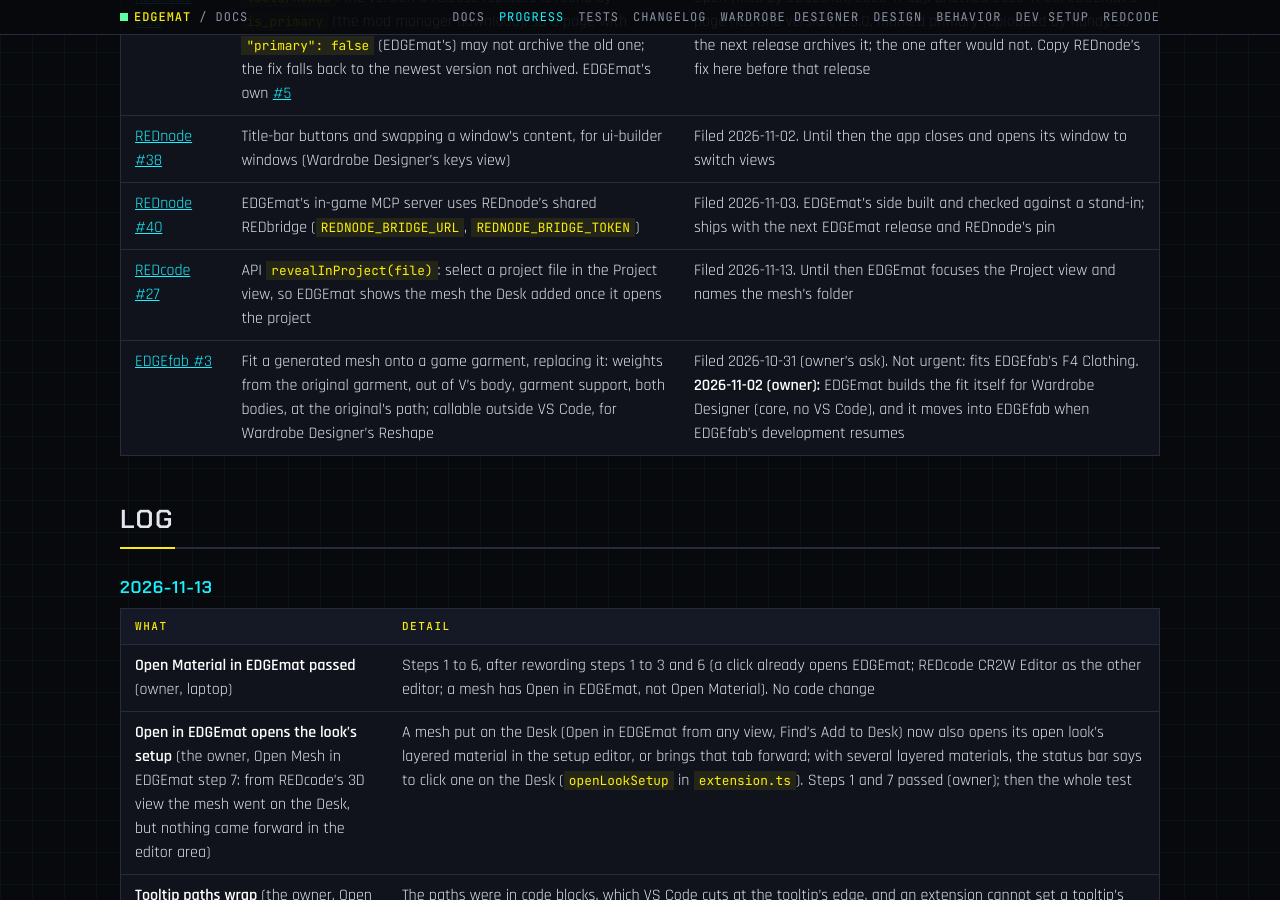
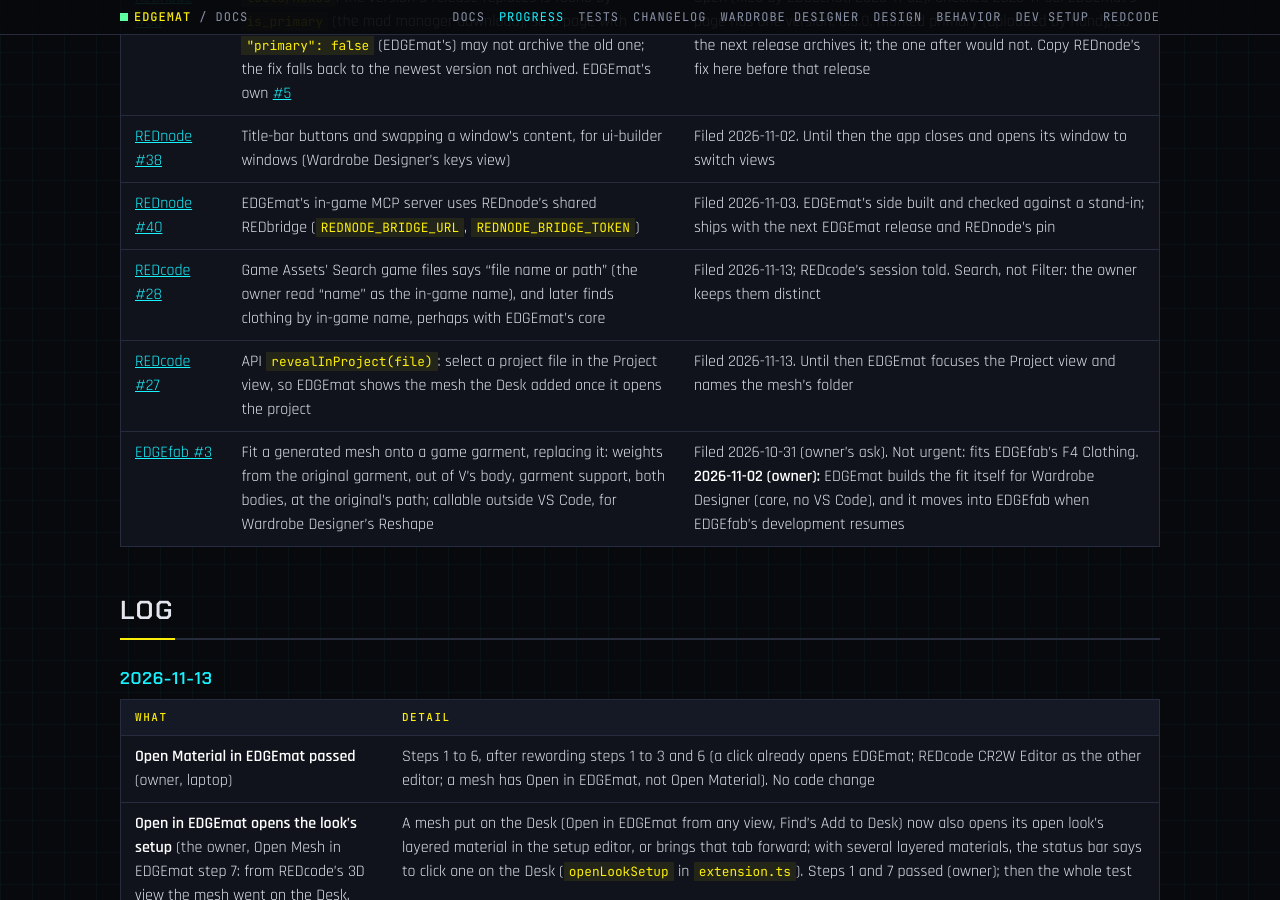
Before and after one commit to Edgemodders/EDGEmat, a Jekyll site: the page built from docs/progress.md, in a window 1280 px wide and 900 px high, scrolled down 3724 px. Built offline with Jekyll 4.4.1, drawn with Linux system fonts in a browser that asks for light colours; our own code applies the rules of GitHub Pages for plain Markdown files.

Commit message:
Progress: REDcode #28 filed (Search game files wording and in-game names)
Co-Authored-By: Claude Opus 5.5 <noreply@anthropic.com>

```diff
--- a/docs/progress.md
+++ b/docs/progress.md
@@ -51,6 +51,7 @@ Last updated 2026-11-03.
 | [REDnode #36](https://github.com/Edgemodders/REDnode/issues/36) | `tools/nexus`: the version a release replaces is found by `is_primary` (the mod manager download), so a page with `"primary": false` (EDGEmat's) may not archive the old one; the fix falls back to the newest version not archived. EDGEmat's own [#5](https://github.com/Edgemodders/EDGEmat/issues/5) | Open (filed by EDGEchat, 2026-11-02). Checked 2026-11-03: EDGEmat's page has one version, 0.3.0, marked primary (uploaded by hand), so the next release archives it; the one after would not. Copy REDnode's fix here before that release |
 | [REDnode #38](https://github.com/Edgemodders/REDnode/issues/38) | Title-bar buttons and swapping a window's content, for ui-builder windows (Wardrobe Designer's keys view) | Filed 2026-11-02. Until then the app closes and opens its window to switch views |
 | [REDnode #40](https://github.com/Edgemodders/REDnode/issues/40) | EDGEmat's in-game MCP server uses REDnode's shared REDbridge (`REDNODE_BRIDGE_URL`, `REDNODE_BRIDGE_TOKEN`) | Filed 2026-11-03. EDGEmat's side built and checked against a stand-in; ships with the next EDGEmat release and REDnode's pin |
+| [REDcode #28](https://github.com/Edgemodders/REDcode/issues/28) | Game Assets' Search game files says "file name or path" (the owner read "name" as the in-game name), and later finds clothing by in-game name, perhaps with EDGEmat's core | Filed 2026-11-13; REDcode's session told. Search, not Filter: the owner keeps them distinct |
 | [REDcode #27](https://github.com/Edgemodders/REDcode/issues/27) | API `revealInProject(file)`: select a project file in the Project view, so EDGEmat shows the mesh the Desk added once it opens the project | Filed 2026-11-13. Until then EDGEmat focuses the Project view and names the mesh's folder |
 | [EDGEfab #3](https://github.com/Edgemodders/EDGEfab/issues/3) | Fit a generated mesh onto a game garment, replacing it: weights from the original garment, out of V's body, garment support, both bodies, at the original's path; callable outside VS Code, for Wardrobe Designer's Reshape | Filed 2026-10-31 (owner's ask). Not urgent: fits EDGEfab's F4 Clothing. **2026-11-02 (owner):** EDGEmat builds the fit itself for Wardrobe Designer (core, no VS Code), and it moves into EDGEfab when EDGEfab's development resumes |
 
```
